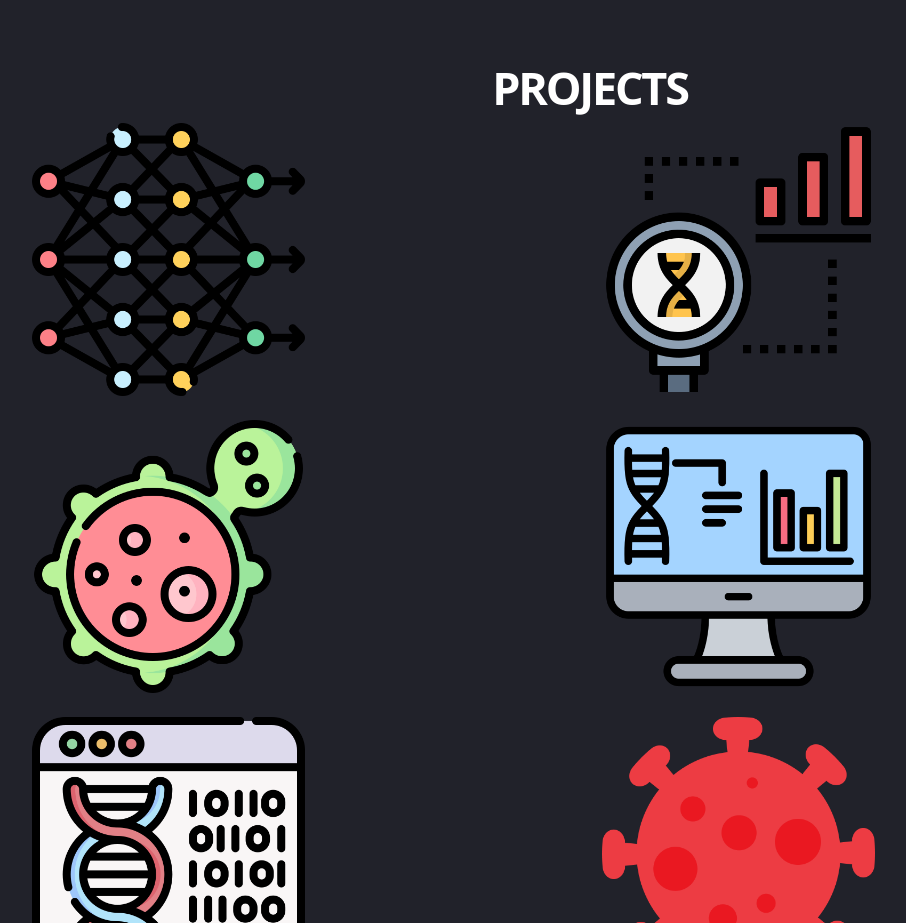
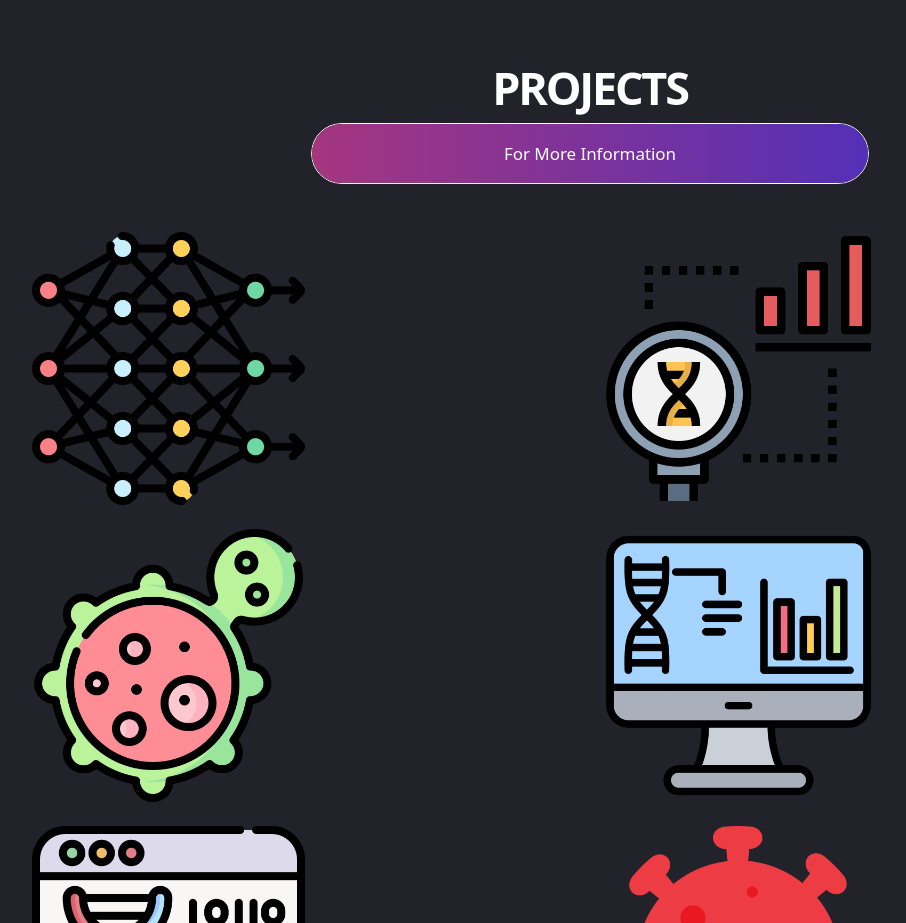
Before and after one commit to albertjseo/personal-portfolio, a React (Create React App) app: page / in a window 1280 px wide. Shown: the part 1280-2203 px from the top of the page, without its empty margins (50-956 px from the left). Built offline with nearby package versions, Linux system fonts and the light colour scheme.

Commit message:
Reverting App.css and Projects.js

```diff
--- a/src/App.css
+++ b/src/App.css
@@ -739,11 +739,3 @@ nav.navbar .navbar-toggler[aria-expanded="true"] .navbar-toggler-icon {
     width: 50%;
   }
 }
-
-.section-divider {
-  width: 50%;
-  height: 2px;
-  margin: 30px auto 50px auto;
-  background: linear-gradient(90.21deg, #AA367C -5.91%, #4A2FBD 111.58%);
-  border-radius: 50px;
-}
--- a/src/components/Projects.js
+++ b/src/components/Projects.js
@@ -1,5 +1,6 @@
-import { Row, Col } from "react-bootstrap";
+import { Row, Col, TabContainer, TabContent, TabPane } from "react-bootstrap";
 import React from "react";
+import Nav from "react-bootstrap/Nav";
 import { ProjectCard } from "./ProjectCard";
 import Container from "react-bootstrap/Container";
 
@@ -195,14 +196,30 @@ export default function Projects() {
           <Col>
             <h2>PROJECTS</h2>
 
-            {/* Divider */}
-            <div className="project-divider"></div>
+            <TabContainer id="project-tabs" defaultActiveKey="first">
+              <Nav
+                variant="pills"
+                className="nav-pills mb-5 justify-content-center align-items-center"
+                id="pills-tab"
+              >
+                <Nav.Item>
+                  <Nav.Link eventKey="first">For More Information</Nav.Link>
+                </Nav.Item>
+              </Nav>
 
-            <Row>
-              {projectInfo.map((project, index) => (
-                <ProjectCard key={index} {...project} />
-              ))}
-            </Row>
+              <TabContent>
+                <TabPane eventKey="first">
+                  <Row>
+                    {projectInfo.map((project, index) => (
+                      <ProjectCard key={index} {...project} />
+                    ))}
+                  </Row>
+                </TabPane>
+
+                <TabPane eventKey="second">TEXT</TabPane>
+                <TabPane eventKey="third">TEXT</TabPane>
+              </TabContent>
+            </TabContainer>
           </Col>
         </Row>
       </Container>
```
